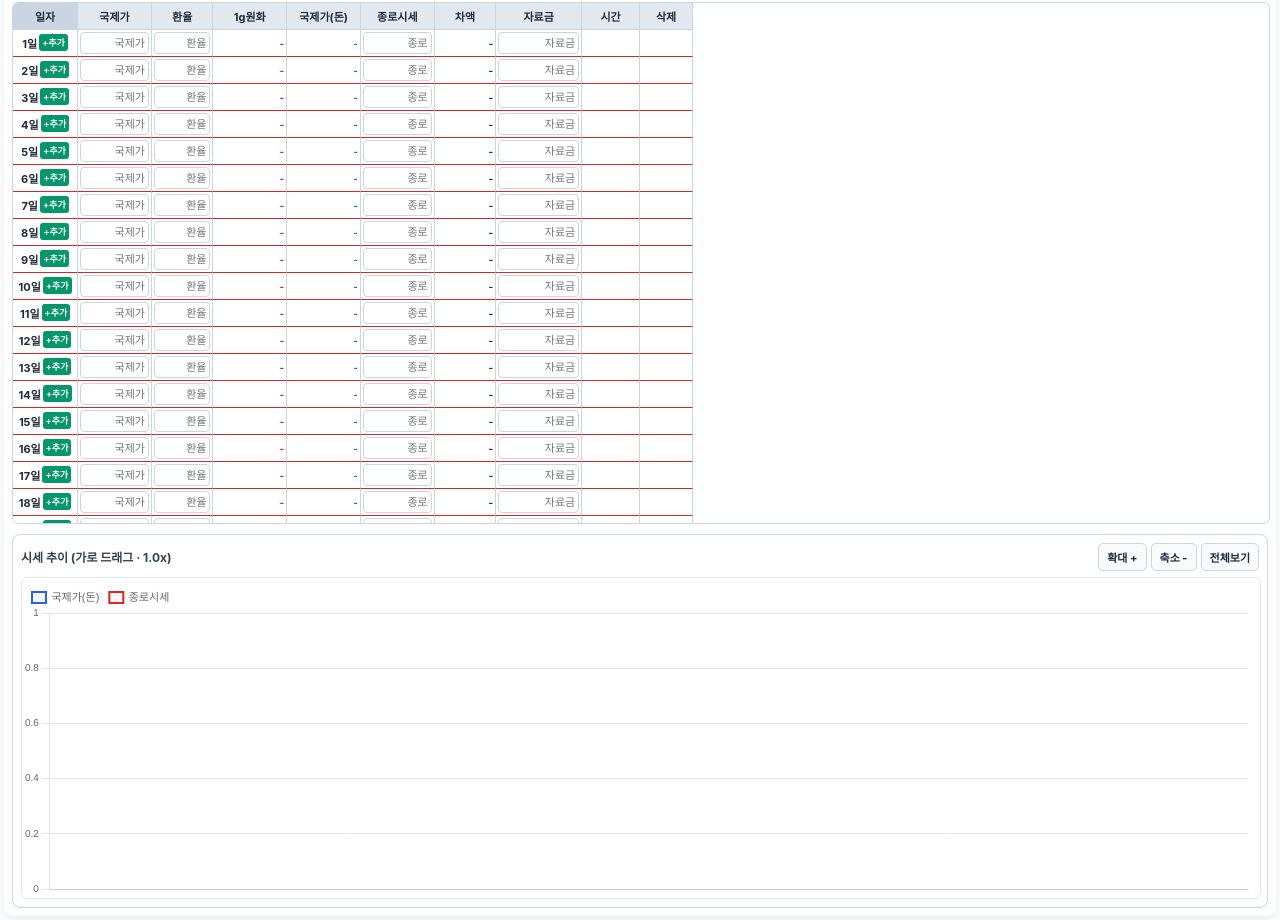
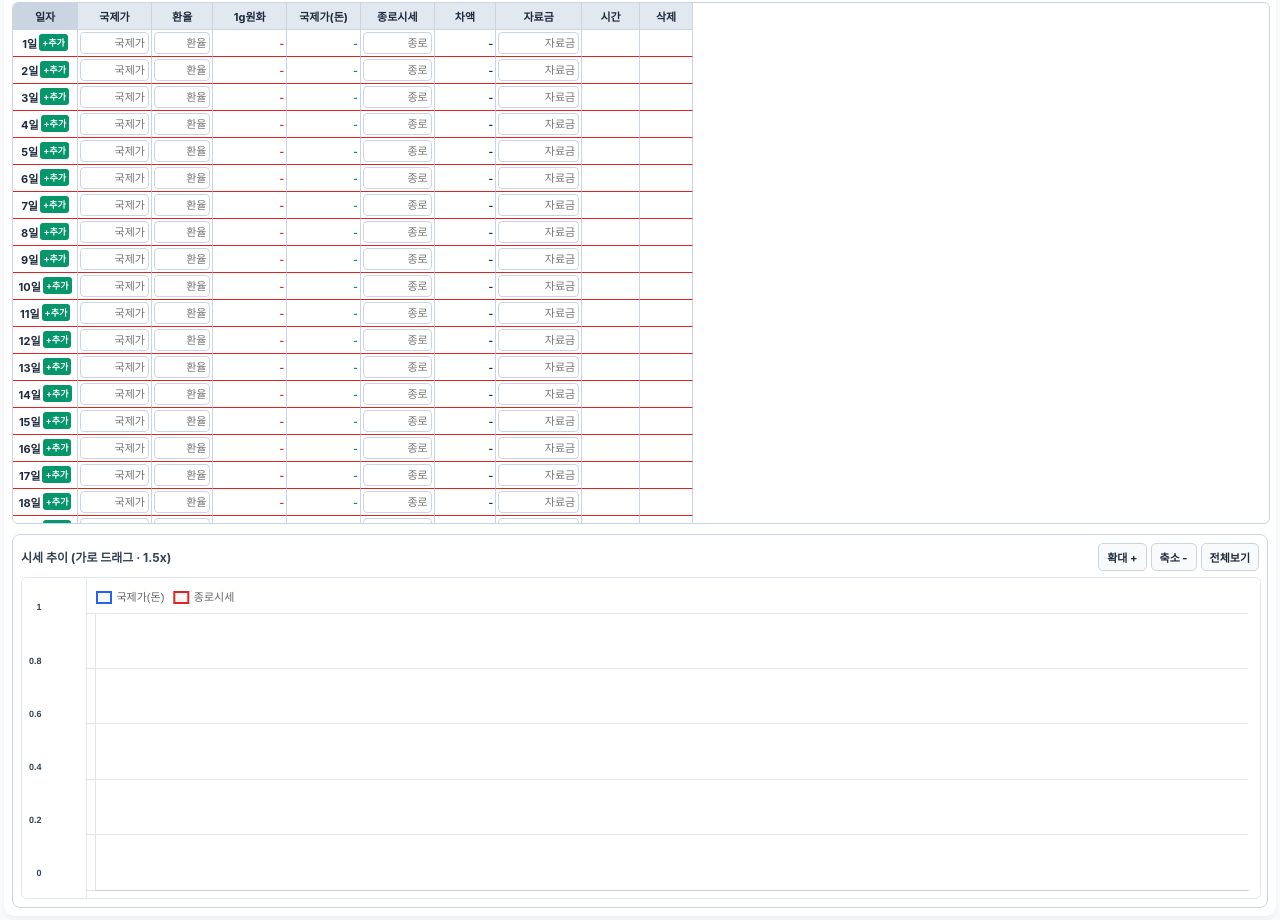
Before and after one commit to Gooam/gold, a plain HTML site: page index.html in a window 1280 px wide. Shown: the part 192-1112 px from the top of the page. Drawn offline with nearby package versions, Linux system fonts and the light colour scheme.

Commit message:
Update index.html

```diff
--- a/index.html
+++ b/index.html
@@ -264,18 +264,42 @@
             cursor: pointer;
             white-space: nowrap;
         }
+        .zoom-btn.active {
+            background: #2563eb;
+            color: #ffffff;
+            border-color: #2563eb;
+        }
         .zoom-btn:active {
             background: #e2e8f0;
         }
-        .chart-scroll-wrapper {
+        .chart-split-body {
+            position: relative;
+            display: flex;
             width: 100%;
             height: 320px;
+            border: 1px solid #e2e8f0;
+            border-radius: 6px;
+            background: #ffffff;
+            overflow: hidden;
+        }
+        .y-axis-fixed-box {
+            position: relative;
+            flex: 0 0 64px;
+            width: 64px;
+            height: 100%;
+            background: #ffffff;
+            border-right: 1px solid #e2e8f0;
+            z-index: 5;
+        }
+        .chart-scroll-wrapper {
+            position: relative;
+            flex: 1 1 auto;
+            height: 100%;
             overflow-x: auto;
             overflow-y: hidden;
             -webkit-overflow-scrolling: touch;
-            border: 1px solid #e2e8f0;
-            border-radius: 6px;
             background: #ffffff;
+            z-index: 1;
         }
         .chart-canvas-box {
             position: relative;
@@ -335,16 +359,21 @@
     <!-- 모바일 전용 그래프 영역 -->
     <div class="chart-panel">
         <div class="chart-toolbar">
-            <span class="chart-title" id="zoomStatus">시세 추이 (가로 드래그 · 1.0x)</span>
+            <span class="chart-title" id="zoomStatus">시세 추이 (가로 드래그 · 1.5x)</span>
             <div class="zoom-controls">
-                <button type="button" class="zoom-btn" onclick="zoomChart(1.35)">확대 +</button>
-                <button type="button" class="zoom-btn" onclick="zoomChart(0.65)">축소 -</button>
-                <button type="button" class="zoom-btn" onclick="resetChartZoom()">전체보기</button>
+                <button type="button" class="zoom-btn" id="btnZoomIn" onclick="zoomChart(1.35)">확대 +</button>
+                <button type="button" class="zoom-btn" id="btnZoomOut" onclick="zoomChart(0.72)">축소 -</button>
+                <button type="button" class="zoom-btn" id="btnOverview" onclick="showFullMonthOverview()">전체보기</button>
             </div>
         </div>
-        <div class="chart-scroll-wrapper" id="chartScrollWrapper">
-            <div class="chart-canvas-box" id="chartCanvasBox">
-                <canvas id="goldChart"></canvas>
+        <div class="chart-split-body">
+            <div class="y-axis-fixed-box">
+                <canvas id="yAxisChart"></canvas>
+            </div>
+            <div class="chart-scroll-wrapper" id="chartScrollWrapper">
+                <div class="chart-canvas-box" id="chartCanvasBox">
+                    <canvas id="goldChart"></canvas>
+                </div>
             </div>
         </div>
     </div>
@@ -363,7 +392,10 @@
 
     let currentMonth = '';
     let chartInstance = null;
-    let chartScale = 1.0;
+    let yAxisChartInstance = null;
+    // 기본값 1.5배로 넉넉히 펼쳐서 드래그로 편하게 보고, '전체보기'로 한 달 치를 한 화면에 봅니다.
+    let chartScale = 1.5;
+    let isOverviewMode = false;
     let latestChartPointCount = 0;
 
     function getTodayMonthStr() {
@@ -774,6 +806,17 @@
         }
     }
 
+    function updateOverviewButtonStyle() {
+        const btn = document.getElementById('btnOverview');
+        if (btn) {
+            if (isOverviewMode) {
+                btn.classList.add('active');
+            } else {
+                btn.classList.remove('active');
+            }
+        }
+    }
+
     function applyChartWidth(dataPointCount) {
         const wrapper = document.getElementById('chartScrollWrapper');
         const box = document.getElementById('chartCanvasBox');
@@ -781,42 +824,132 @@
         if (!wrapper || !box) return;
 
         latestChartPointCount = dataPointCount;
-        const viewportW = wrapper.clientWidth || 300;
-        const standardW = Math.max(viewportW, dataPointCount * 16);
-        const targetWidth = Math.max(viewportW, Math.round(standardW * chartScale));
+        const viewportW = wrapper.clientWidth || 260;
+
+        let targetWidth = viewportW;
+        if (isOverviewMode) {
+            // 한 달 치 전체 흐름을 한 화면에 쏙 담는 전체보기 모드
+            targetWidth = viewportW;
+        } else {
+            // 스크롤/확대/축소 모드
+            const perPointPx = 14 * chartScale;
+            targetWidth = Math.max(viewportW, Math.round(dataPointCount * perPointPx));
+        }
+
         box.style.width = `${targetWidth}px`;
 
         if (statusEl) {
-            const modeText = chartScale < 0.95 ? '한눈에 축소' : '가로 드래그';
-            statusEl.textContent = `시세 추이 (${modeText} · ${chartScale.toFixed(1)}x)`;
+            if (isOverviewMode) {
+                statusEl.textContent = `시세 추이 (한 달 전체보기)`;
+            } else {
+                statusEl.textContent = `시세 추이 (가로 드래그 · ${chartScale.toFixed(1)}x)`;
+            }
         }
+        updateOverviewButtonStyle();
+
         if (chartInstance) {
             chartInstance.resize();
+        }
+        if (yAxisChartInstance) {
+            yAxisChartInstance.resize();
         }
     }
 
     function zoomChart(factor) {
-        chartScale = Math.min(3.5, Math.max(0.55, Number((chartScale * factor).toFixed(2))));
+        isOverviewMode = false;
+        chartScale = Math.min(3.5, Math.max(0.6, Number((chartScale * factor).toFixed(2))));
         applyChartWidth(latestChartPointCount);
     }
 
-    function resetChartZoom() {
-        chartScale = 1.0;
+    function showFullMonthOverview() {
+        isOverviewMode = true;
         const wrapper = document.getElementById('chartScrollWrapper');
         if (wrapper) wrapper.scrollLeft = 0;
         applyChartWidth(latestChartPointCount);
     }
 
+    function syncYAxisScale(donData, jongroData) {
+        if (!chartInstance || !yAxisChartInstance) return;
+        const allVals = [...donData, ...jongroData].filter(v => typeof v === 'number' && !isNaN(v));
+        if (allVals.length === 0) return;
+
+        const minVal = Math.min(...allVals);
+        const maxVal = Math.max(...allVals);
+        const pad = Math.max(5000, Math.round((maxVal - minVal) * 0.1));
+        const yMin = Math.floor((minVal - pad) / 5000) * 5000;
+        const yMax = Math.ceil((maxVal + pad) / 5000) * 5000;
+
+        chartInstance.options.scales.y.min = yMin;
+        chartInstance.options.scales.y.max = yMax;
+        yAxisChartInstance.options.scales.y.min = yMin;
+        yAxisChartInstance.options.scales.y.max = yMax;
+    }
+
     function initChart() {
         if (typeof Chart === 'undefined') return;
         const canvas = document.getElementById('goldChart');
-        if (!canvas) return;
+        const yCanvas = document.getElementById('yAxisChart');
+        if (!canvas || !yCanvas) return;
         const ctx = canvas.getContext('2d');
+        const yCtx = yCanvas.getContext('2d');
 
         if (chartInstance) {
             chartInstance.destroy();
         }
+        if (yAxisChartInstance) {
+            yAxisChartInstance.destroy();
+        }
 
+        // 왼쪽에 찰싹 붙어서 절대 안 밀리는 금액(Y축) 전용 캔버스
+        yAxisChartInstance = new Chart(yCtx, {
+            type: 'line',
+            data: {
+                labels: [''],
+                datasets: [{
+                    data: [null],
+                    borderWidth: 0,
+                    pointRadius: 0
+                }]
+            },
+            options: {
+                responsive: true,
+                maintainAspectRatio: false,
+                animation: false,
+                layout: {
+                    padding: {
+                        top: 30,
+                        bottom: 24,
+                        left: 4,
+                        right: 2
+                    }
+                },
+                plugins: {
+                    legend: { display: false },
+                    tooltip: { enabled: false }
+                },
+                scales: {
+                    x: {
+                        display: false
+                    },
+                    y: {
+                        position: 'left',
+                        beginAtZero: false,
+                        border: { display: false },
+                        grid: { display: false },
+                        ticks: {
+                            maxTicksLimit: 6,
+                            font: { size: 9, weight: 'bold' },
+                            color: '#334155',
+                            callback: function(value) {
+                                return Number(value).toLocaleString();
+                            }
+                        }
+                    }
+                }
+            }
+        });
+
+        // 오른쪽 가로 드래그 차트 캔버스 (내부 Y축 눈금은 숨김)
         chartInstance = new Chart(ctx, {
             type: 'line',
             data: {
@@ -887,11 +1020,8 @@
                         position: 'left',
                         beginAtZero: false,
                         ticks: {
-                            maxTicksLimit: 6,
-                            font: { size: 10 },
-                            callback: function(value) {
-                                return Number(value).toLocaleString();
-                            }
+                            display: false,
+                            maxTicksLimit: 6
                         }
                     }
                 }
@@ -905,7 +1035,7 @@
     }
 
     function updateChart() {
-        if (!chartInstance) return;
+        if (!chartInstance || !yAxisChartInstance) return;
         const monthData = db[currentMonth] || { days: {} };
         const lastDay = 31;
 
@@ -946,11 +1076,13 @@
             }
         }
 
+        syncYAxisScale(donData, jongroData);
         applyChartWidth(labels.length);
         chartInstance.data.labels = labels;
         chartInstance.data.datasets[0].data = donData;
         chartInstance.data.datasets[1].data = jongroData;
         chartInstance.update();
+        yAxisChartInstance.update();
     }
 
     window.onload = init;
```
